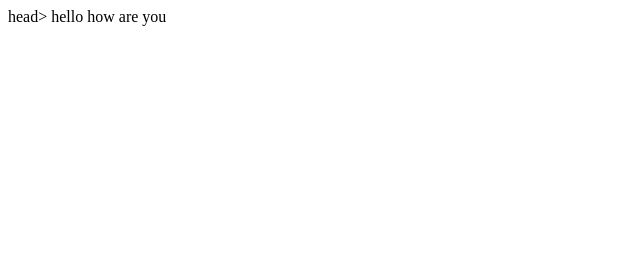
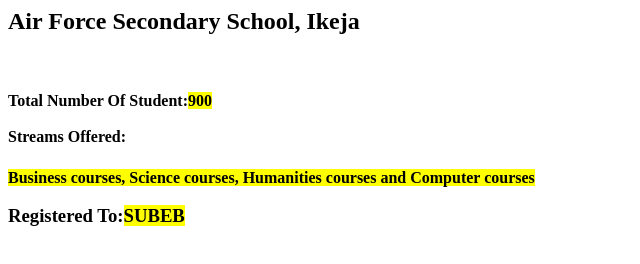
Before and after one commit to Daniella-13-gif/Lesson-1, a plain HTML site: page index.html in a window 1280 px wide. Shown: the whole page, without its empty margins (0-640 px from the left). Drawn offline with Linux system fonts and the light colour scheme.

Commit message:
Add files via upload

```diff
--- a/index.html
+++ b/index.html
@@ -1,15 +1,20 @@
-<!DOCTYPE html>
+<Doctype html>
 <html>
 
 <head>
+<title>Air Force Secondary School Data Base
 
-    <title>my first web page</title>
+</title>
 
-</>head>
+<head>
+<h2><b></b><U></U>Air Force Secondary School, Ikeja</h2>
 
+<br>
 <body>
+<strong><h3></h3>Total Number Of Student:<mark>900</mark></h3></body></head>
 
-    hello how are you
-    </body>
-
-    </html>
+<br>
+<b><h3></h3>Streams Offered:<mark><h5></h5>Business courses, Science courses, Humanities courses and Computer courses</mark></b>
+<br>
+<b><h3>Registered To:<mark>SUBEB</mark></h3>
+</head>
```
